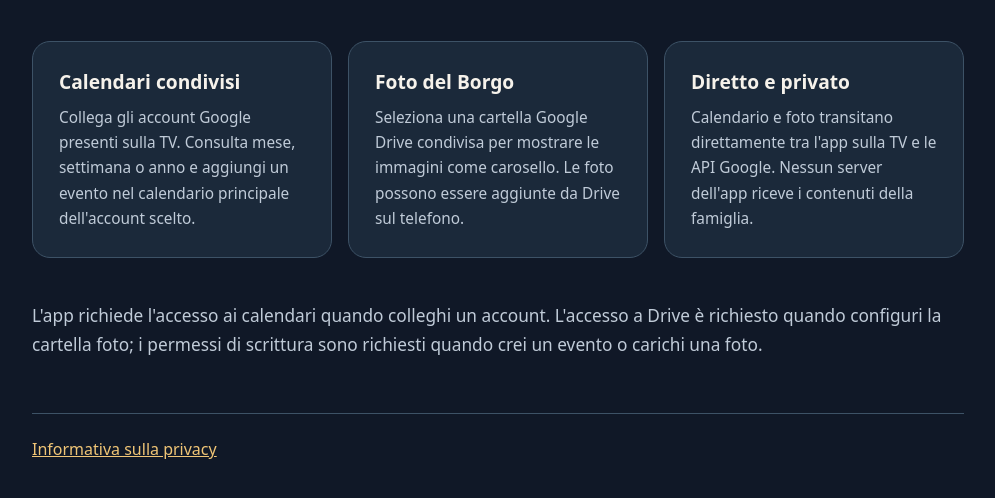
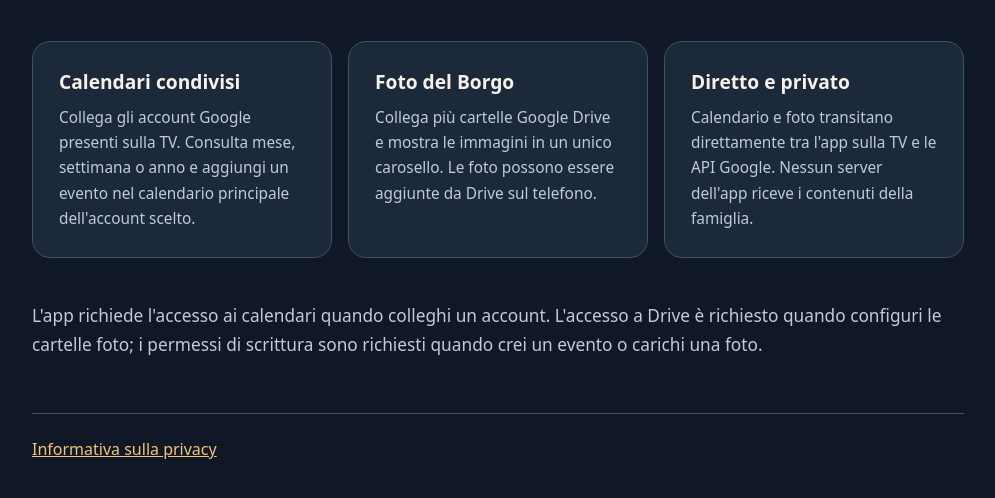
Before and after one commit to ACicca/ACicca.github.io, a plain HTML site: page index.html in a window 1280 px wide. Shown: the part 286-784 px from the top of the page, without its empty margins (142-1137 px from the left). Drawn offline with Linux system fonts and the light colour scheme.

Commit message:
Describe multiple Drive folders on homepage

```diff
--- a/index.html
+++ b/index.html
@@ -29,9 +29,9 @@
   <p class="lead">Gli impegni e le foto della famiglia, insieme sul televisore. Ogni persona può distinguere i propri calendari con colori ed etichette.</p>
   <div class="grid">
     <article><h2>Calendari condivisi</h2><p>Collega gli account Google presenti sulla TV. Consulta mese, settimana o anno e aggiungi un evento nel calendario principale dell'account scelto.</p></article>
-    <article><h2>Foto del Borgo</h2><p>Seleziona una cartella Google Drive condivisa per mostrare le immagini come carosello. Le foto possono essere aggiunte da Drive sul telefono.</p></article>
+    <article><h2>Foto del Borgo</h2><p>Collega più cartelle Google Drive e mostra le immagini in un unico carosello. Le foto possono essere aggiunte da Drive sul telefono.</p></article>
     <article><h2>Diretto e privato</h2><p>Calendario e foto transitano direttamente tra l'app sulla TV e le API Google. Nessun server dell'app riceve i contenuti della famiglia.</p></article>
   </div>
-  <p>L'app richiede l'accesso ai calendari quando colleghi un account. L'accesso a Drive è richiesto quando configuri la cartella foto; i permessi di scrittura sono richiesti quando crei un evento o carichi una foto.</p>
+  <p>L'app richiede l'accesso ai calendari quando colleghi un account. L'accesso a Drive è richiesto quando configuri le cartelle foto; i permessi di scrittura sono richiesti quando crei un evento o carichi una foto.</p>
   <footer><a href="privacy.html">Informativa sulla privacy</a></footer>
 </main></body></html>
```
